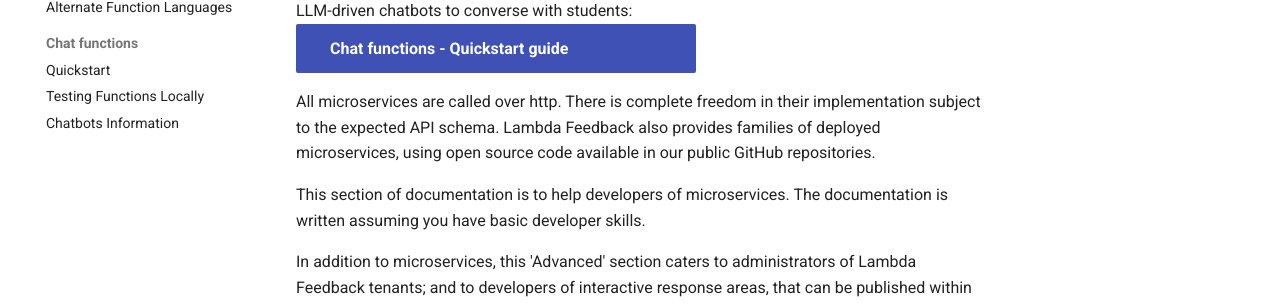
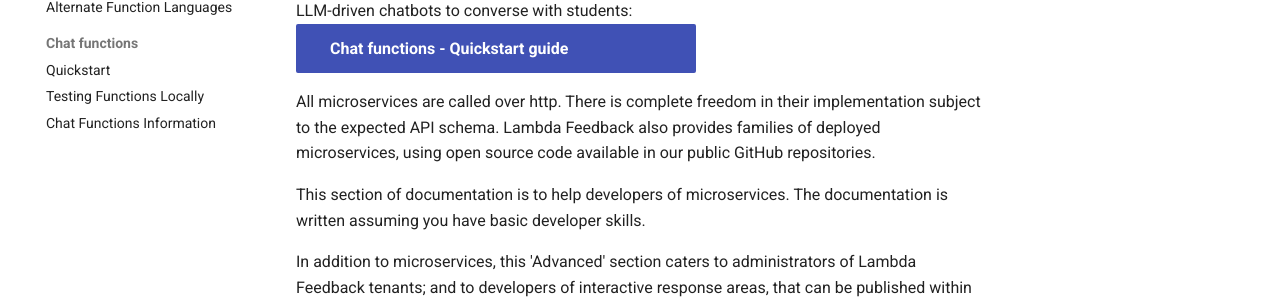
Before and after one commit to lambda-feedback/user-documentation, an MkDocs documentation site: the page built from docs/advanced/index.md, in a window 1280 px wide. Shown: the part 439-743 px from the top of the page. Built offline with MkDocs 1.6.1 and Material for MkDocs 9.7.7, drawn with Linux system fonts in a browser that asks for light colours; comment, search, counter and statistics services are not loaded.

Commit message:
nav namwe fix

```diff
--- a/mkdocs.yml
+++ b/mkdocs.yml
@@ -76,7 +76,7 @@
       - Chat functions:
           - Quickstart: "advanced/chat_functions/quickstart.md"
           - Testing Functions Locally: "advanced/chat_functions/local.md"
-          - Chatbots Information: "advanced/chat_functions/info.md"
+          - Chat Functions Information: "advanced/chat_functions/info.md"
 
 # Configuration
 theme:
```
